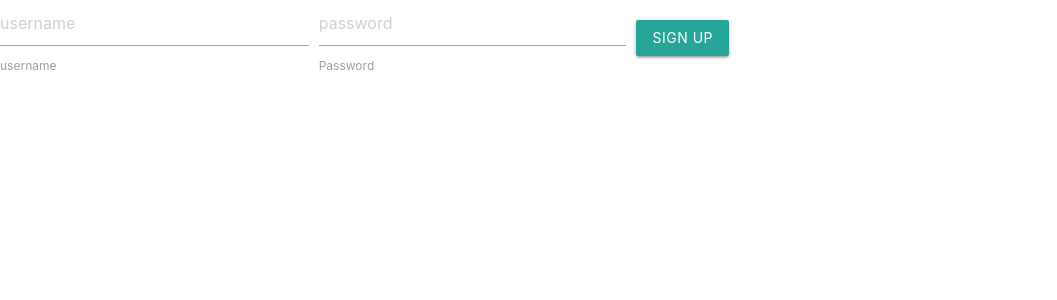
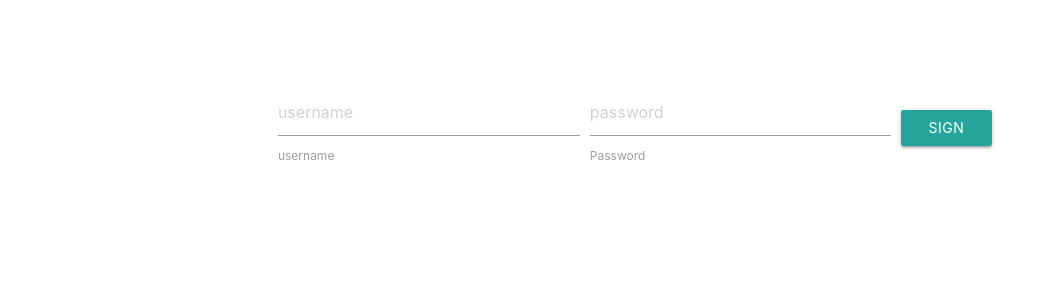
Before and after one commit to ByteMe2025/ByteMe-Ingredients-App, a Flask app: page /register in a window 1280 px wide. Shown: the top 300 px of the page, without its empty margins (0-1057 px from the left). Run offline with Flask 3, Linux system fonts and the light colour scheme.

Commit message:
added register jtml design

```diff
--- a/App/templates/register.html
+++ b/App/templates/register.html
@@ -13,6 +13,10 @@
 
   </head>
   <body>
+    <div class="container">
+        <div class="row" style="margin-top: 10%;">
+          <div class="col s12 m10 offset-m1">
+            <div class="card-content">
                 <form method="POST" action="/signup" style="display: flex; flex-wrap: nowrap; align-items: center; margin-right: 10px;">
                     <div style="margin-right: 10px;">
                         <input placeholder="username" name="username" type="text" required>
@@ -24,6 +28,10 @@
                     </div>
                     <button type="submit" class="btn waves-effect waves-light">Sign Up</button>
                 </form>
+            </div>
+          </div>
+        </div>
+      </div>
 
     <script src="https://cdnjs.cloudflare.com/ajax/libs/materialize/1.0.0/js/materialize.min.js"></script>
     <script>
```
Lines whose indentation alone changed are shown as unchanged.
